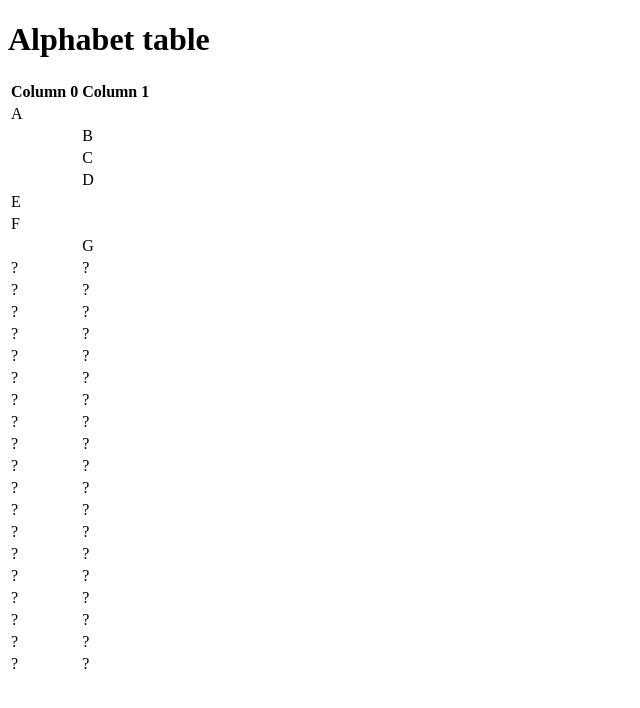
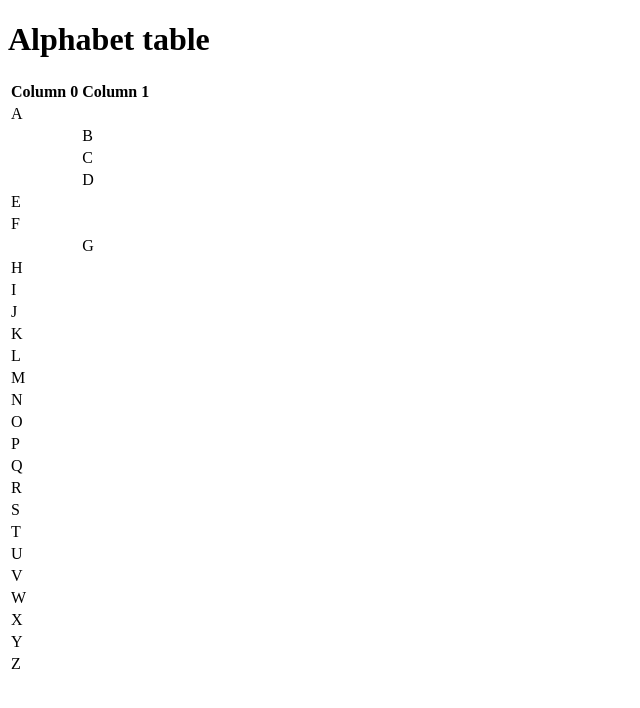
Before and after one commit to comp426-2022-fall/a01-ashen017, a website: page public/index.html in a window 1280 px wide. Shown: the whole page, without its empty margins (0-640 px from the left). Drawn offline with Linux system fonts and the light colour scheme.

Commit message:
Table Change

```diff
--- a/public/index.html
+++ b/public/index.html
@@ -37,61 +37,61 @@
     						<td></td><td>G</td>
   					</tr>
   					<tr>
-    						<td>?</td><td>?</td>
+    						<td>H</td><td></td>
   					</tr>
 					<tr>
-    						<td>?</td><td>?</td>
+    						<td>I</td><td></td>
   					</tr>
 					<tr>
-    						<td>?</td><td>?</td>
+    						<td>J</td><td></td>
   					</tr>
 					<tr>
-    						<td>?</td><td>?</td>
+    						<td>K</td><td></td>
   					</tr>
 					<tr>
-    						<td>?</td><td>?</td>
+    						<td>L</td><td></td>
   					</tr>
 					<tr>
-    						<td>?</td><td>?</td>
+    						<td>M</td><td></td>
   					</tr>
 					<tr>
-    						<td>?</td><td>?</td>
+    						<td>N</td><td></td>
   					</tr>
 					<tr>
-    						<td>?</td><td>?</td>
+    						<td>O</td><td></td>
   					</tr>
 					<tr>
-    						<td>?</td><td>?</td>
+    						<td>P</td><td></td>
   					</tr>
 					<tr>
-    						<td>?</td><td>?</td>
+    						<td>Q</td><td></td>
   					</tr>
 					<tr>
-    						<td>?</td><td>?</td>
+    						<td>R</td><td></td>
   					</tr>
 					<tr>
-    						<td>?</td><td>?</td>
+    						<td>S</td><td></td>
   					</tr>
 					<tr>
-    						<td>?</td><td>?</td>
+    						<td>T</td><td></td>
   					</tr>
 					<tr>
-    						<td>?</td><td>?</td>
+    						<td>U</td><td></td>
   					</tr>
 					<tr>
-    						<td>?</td><td>?</td>
+    						<td>V</td><td></td>
   					</tr>
 					<tr>
-    						<td>?</td><td>?</td>
+    						<td>W</td><td></td>
   					</tr>
 					<tr>
-    						<td>?</td><td>?</td>
+    						<td>X</td><td></td>
   					</tr>
 					<tr>
-    						<td>?</td><td>?</td>
+    						<td>Y</td><td></td>
   					</tr>
 					<tr>
-    						<td>?</td><td>?</td>
+    						<td>Z</td><td></td>
   					</tr>
 				</tbody>
 			</table>
```
Also changed, not shown: 1 other file.
